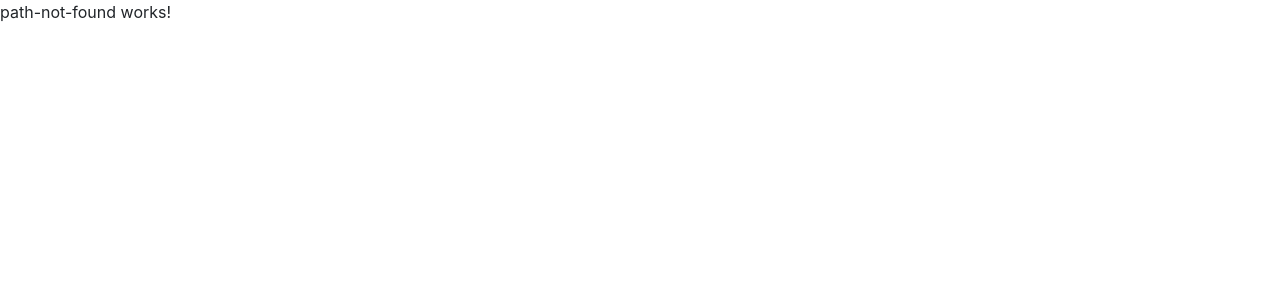
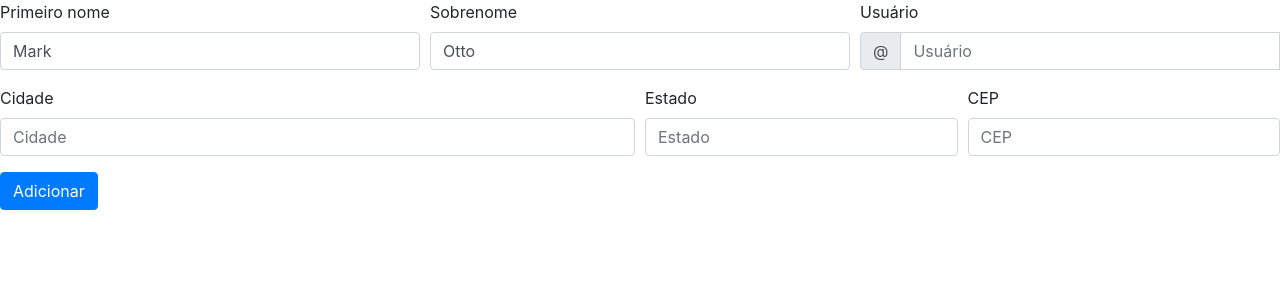
Before and after one commit to martinsnelson/Angular607, an Angular app: page /adicionar-produto in a window 1280 px wide. Shown: the top 300 px of the page. Built offline with nearby package versions, Linux system fonts and the light colour scheme.

Commit message:
Adiciona add-produto component

```diff
--- a/src/app/app-routing.module.ts
+++ b/src/app/app-routing.module.ts
@@ -8,6 +8,7 @@ import { RegisterComponent } from './auth/register/register.component';
 import { PathNotFoundComponent } from './shared/Components/errors/path-not-found/path-not-found.component';
 import { PhotoListComponent } from './photos/photo-list/photo-list.component';
 import { PhotoListResolver } from './photos/photo-list/photo-list.resolver';
+import { ProductAddComponent } from './products/product-add/product-add.component';
 
 const routes: Routes = [
   {
@@ -21,17 +22,22 @@ const routes: Routes = [
     data: { title: 'Registrar' }
   },
   {
+    path: 'produto-lista',
+    component: ProductListComponent,
+    data: { title: 'Lista de Produtos' }
+  },
+  {
+    path: 'adicionar-produto',
+    component: ProductAddComponent,
+    data: { title: 'Adicionar Produto' }
+  },
+  {
     path: 'user/:userName',
     component: PhotoListComponent,
     resolve: {
       photos: PhotoListResolver
     },
     data: { title: 'Fotos' }
-  },
-  {
-    path: 'produto',
-    component: ProductListComponent,
-    data: { title: 'Lista de Produtos' }
   },
   {
     path: '**',
--- a/src/app/app.module.ts
+++ b/src/app/app.module.ts
@@ -11,6 +11,7 @@ import { RegisterComponent } from './auth/register/register.component';
 import { ProductListComponent } from './products/product-list/product-list.component';
 import { PhotosModule } from './photos/photos.module';
 import { ErrorsModule } from './shared/Components/errors/errors.module';
+import { ProductAddComponent } from './products/product-add/product-add.component';
 
 
 @NgModule({
@@ -18,7 +19,8 @@ import { ErrorsModule } from './shared/Components/errors/errors.module';
     AppComponent,
     LoginComponent,
     RegisterComponent,
-    ProductListComponent
+    ProductListComponent,
+    ProductAddComponent
   ],
   imports: [
     BrowserModule,
--- a/src/app/auth/login/login.component.ts
+++ b/src/app/auth/login/login.component.ts
@@ -36,7 +36,7 @@ export class LoginComponent implements OnInit {
         console.log(res);
         if (res.token) {
           localStorage.setItem('token', res.token);
-          this.router.navigate(['produto']);
+          this.router.navigate(['produto-lista']);
         }
       }, (err) => {
         console.log(err);
--- a/src/app/interceptors/token.interceptor.ts
+++ b/src/app/interceptors/token.interceptor.ts
@@ -7,8 +7,7 @@ import { map, catchError } from 'rxjs/operators';
 @Injectable()
 export class TokenInterceptor implements HttpInterceptor {
 
-    constructor(private router: Router)
-    {
+    constructor(private router: Router) {
     }
 
     intercept(request: HttpRequest<any>, next: HttpHandler): Observable<HttpEvent<any>> {
--- /dev/null
+++ b/src/app/products/product-add/product-add.component.html
@@ -0,0 +1,77 @@
+<form class="needs-validation" novalidate>
+    <div class="form-row">
+      <div class="col-md-4 mb-3">
+        <label for="validationTooltip01">Primeiro nome</label>
+        <input type="text" class="form-control" id="validationTooltip01" placeholder="Nome" value="Mark" required>
+        <div class="valid-tooltip">
+          Tudo certo!
+        </div>
+      </div>
+      <div class="col-md-4 mb-3">
+        <label for="validationTooltip02">Sobrenome</label>
+        <input type="text" class="form-control" id="validationTooltip02" placeholder="Sobrenome" value="Otto" required>
+        <div class="valid-tooltip">
+          Tudo certo!
+        </div>
+      </div>
+      <div class="col-md-4 mb-3">
+        <label for="validationTooltipUsername">Usuário</label>
+        <div class="input-group">
+          <div class="input-group-prepend">
+            <span class="input-group-text" id="validationTooltipUsernamePrepend">@</span>
+          </div>
+          <input type="text" class="form-control" id="validationTooltipUsername" placeholder="Usuário" aria-describedby="validationTooltipUsernamePrepend" required>
+          <div class="invalid-tooltip">
+            Por favor, escolha um usuário válido e único.
+          </div>
+        </div>
+      </div>
+    </div>
+    <div class="form-row">
+      <div class="col-md-6 mb-3">
+        <label for="validationTooltip03">Cidade</label>
+        <input type="text" class="form-control" id="validationTooltip03" placeholder="Cidade" required>
+        <div class="invalid-tooltip">
+          Por favor, informe uma cidade válida.
+        </div>
+      </div>
+      <div class="col-md-3 mb-3">
+        <label for="validationTooltip04">Estado</label>
+        <input type="text" class="form-control" id="validationTooltip04" placeholder="Estado" required>
+        <div class="invalid-tooltip">
+          Por favor, informe um estado válido.
+        </div>
+      </div>
+      <div class="col-md-3 mb-3">
+        <label for="validationTooltip05">CEP</label>
+        <input type="text" class="form-control" id="validationTooltip05" placeholder="CEP" required>
+        <div class="invalid-tooltip">
+          Por favor, informe um CEP válido.
+        </div>
+      </div>
+    </div>
+    <button class="btn btn-primary" type="submit">Adicionar</button>
+  </form>
+
+
+
+<!-- <label>Nome:</label>
+<input type="text" formControlName="Nome"			placeholder="Nome" />
+
+<label>Descrição:</label>
+<input type="text" formControlName="Descrição"      placeholder="Descrição" />
+
+<label>Nome:</label>
+<input type="date" formControlName="DataValidade"   placeholder="" />
+
+<label>Data de validade:</label>
+<input type="date" formControlName="DataFabricacao" placeholder="" />
+
+<label>Preço:</label>
+<input type="number" formControlName="Preco"        placeholder="" min="1" step="any" />
+
+<label>Categoria ID:</label>
+<input type="number" formControlName="CategoriaID"  placeholder=""   />
+
+<label>Fornecedor ID:</label>
+<input type="number" formControlName="FornecedorID" placeholder=""   /> -->
--- /dev/null
+++ b/src/app/products/product-add/product-add.component.ts
@@ -0,0 +1,19 @@
+import { Component, OnInit } from '@angular/core';
+import { Router } from '@angular/router';
+import { AuthService } from 'src/app/service/auth.service';
+
+@Component({
+  selector: 'app-product-add',
+  templateUrl: './product-add.component.html',
+  styleUrls: ['./product-add.component.css']
+})
+export class ProductAddComponent implements OnInit {
+
+  constructor(private authService: AuthService,
+              private router: Router) {
+  }
+
+  ngOnInit() {
+  }
+
+}
--- a/src/app/products/product-list/product-list.component.html
+++ b/src/app/products/product-list/product-list.component.html
@@ -36,4 +36,8 @@
 </table>
 
   </div>
-</div> -_- -->
+</div>
+<div class="form-group row">
+  <button type="button"  class="btn btn-primary" (click)="produtoAdd()">Adicionar Produto</button>
+</div>
+-_- -->
--- a/src/app/products/product-list/product-list.component.ts
+++ b/src/app/products/product-list/product-list.component.ts
@@ -15,7 +15,10 @@ export class ProductListComponent implements OnInit {
   showColumns: string[] = ['produtoID', 'nome', 'descricao'];
   loadingResult = true;
 
-  constructor(private produtoService: ProductService, private authService: AuthService, private router: Router) { }
+  constructor(private produtoService: ProductService,
+              private authService: AuthService,
+              private router: Router) {
+  }
 
   ngOnInit() {
     this.getProducts();
@@ -35,7 +38,11 @@ export class ProductListComponent implements OnInit {
 
   logout() {
     localStorage.removeItem('token');
-    this.router.navigate(['login']);
+    this.router.navigate(['register']);
+  }
+
+  produtoAdd() {
+    this.router.navigate(['adicionar-produto']);
   }
 
 }
```
Also changed, not shown: src/app/products/product-add/product-add.component.css (added), 1 other file (tests, documents, lock files or other folders).
